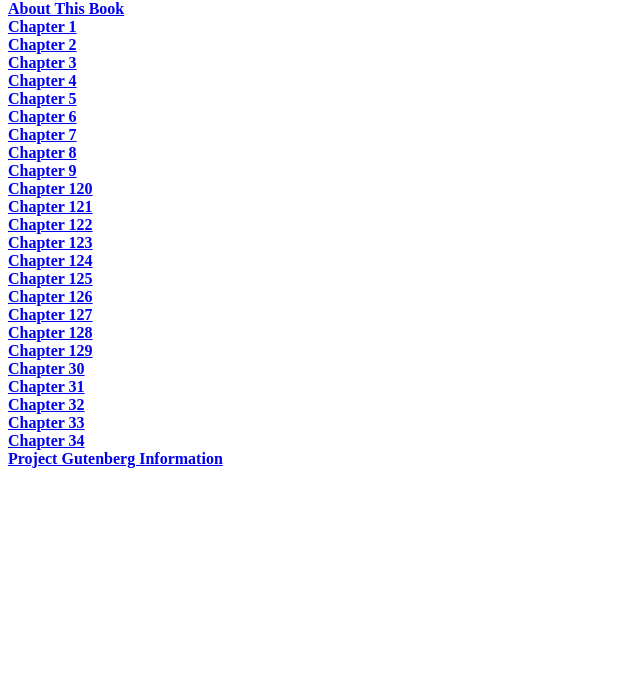
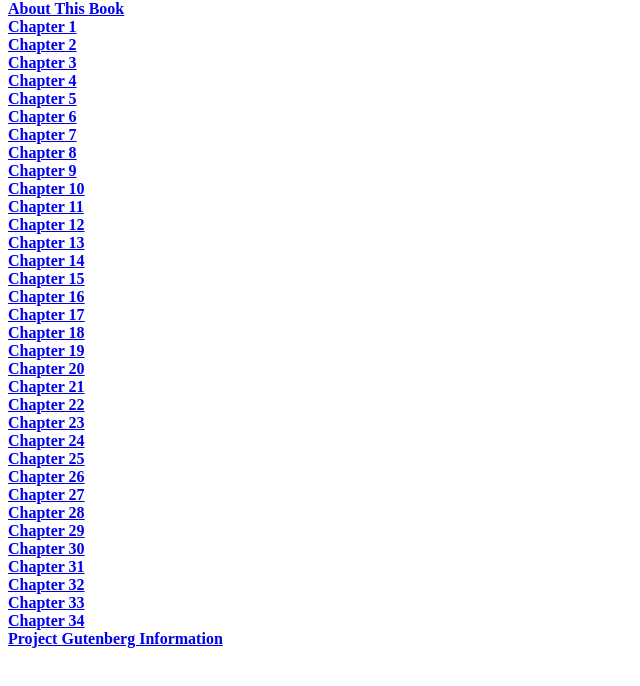
Before and after one commit to jgoerzen/ebooks, a plain HTML site: page index.html in a window 1280 px wide. Shown: the part 66-752 px from the top of the page, without its empty margins (0-640 px from the left). Drawn offline with Linux system fonts and the light colour scheme.

Commit message:
Fix chapter numbering

```diff
--- a/index.html
+++ b/index.html
@@ -15,16 +15,26 @@
 <a href="#ch7"><b>Chapter 7</b></a><br />
 <a href="#ch8"><b>Chapter 8</b></a><br />
 <a href="#ch9"><b>Chapter 9</b></a><br />
-<a href="#ch120"><b>Chapter 120</b></a><br />
-<a href="#ch121"><b>Chapter 121</b></a><br />
-<a href="#ch122"><b>Chapter 122</b></a><br />
-<a href="#ch123"><b>Chapter 123</b></a><br />
-<a href="#ch124"><b>Chapter 124</b></a><br />
-<a href="#ch125"><b>Chapter 125</b></a><br />
-<a href="#ch126"><b>Chapter 126</b></a><br />
-<a href="#ch127"><b>Chapter 127</b></a><br />
-<a href="#ch128"><b>Chapter 128</b></a><br />
-<a href="#ch129"><b>Chapter 129</b></a><br />
+<a href="#ch10"><b>Chapter 10</b></a><br />
+<a href="#ch11"><b>Chapter 11</b></a><br />
+<a href="#ch12"><b>Chapter 12</b></a><br />
+<a href="#ch13"><b>Chapter 13</b></a><br />
+<a href="#ch14"><b>Chapter 14</b></a><br />
+<a href="#ch15"><b>Chapter 15</b></a><br />
+<a href="#ch16"><b>Chapter 16</b></a><br />
+<a href="#ch17"><b>Chapter 17</b></a><br />
+<a href="#ch18"><b>Chapter 18</b></a><br />
+<a href="#ch19"><b>Chapter 19</b></a><br />
+<a href="#ch20"><b>Chapter 20</b></a><br />
+<a href="#ch21"><b>Chapter 21</b></a><br />
+<a href="#ch22"><b>Chapter 22</b></a><br />
+<a href="#ch23"><b>Chapter 23</b></a><br />
+<a href="#ch24"><b>Chapter 24</b></a><br />
+<a href="#ch25"><b>Chapter 25</b></a><br />
+<a href="#ch26"><b>Chapter 26</b></a><br />
+<a href="#ch27"><b>Chapter 27</b></a><br />
+<a href="#ch28"><b>Chapter 28</b></a><br />
+<a href="#ch29"><b>Chapter 29</b></a><br />
 <a href="#ch30"><b>Chapter 30</b></a><br />
 <a href="#ch31"><b>Chapter 31</b></a><br />
 <a href="#ch32"><b>Chapter 32</b></a><br />
```
